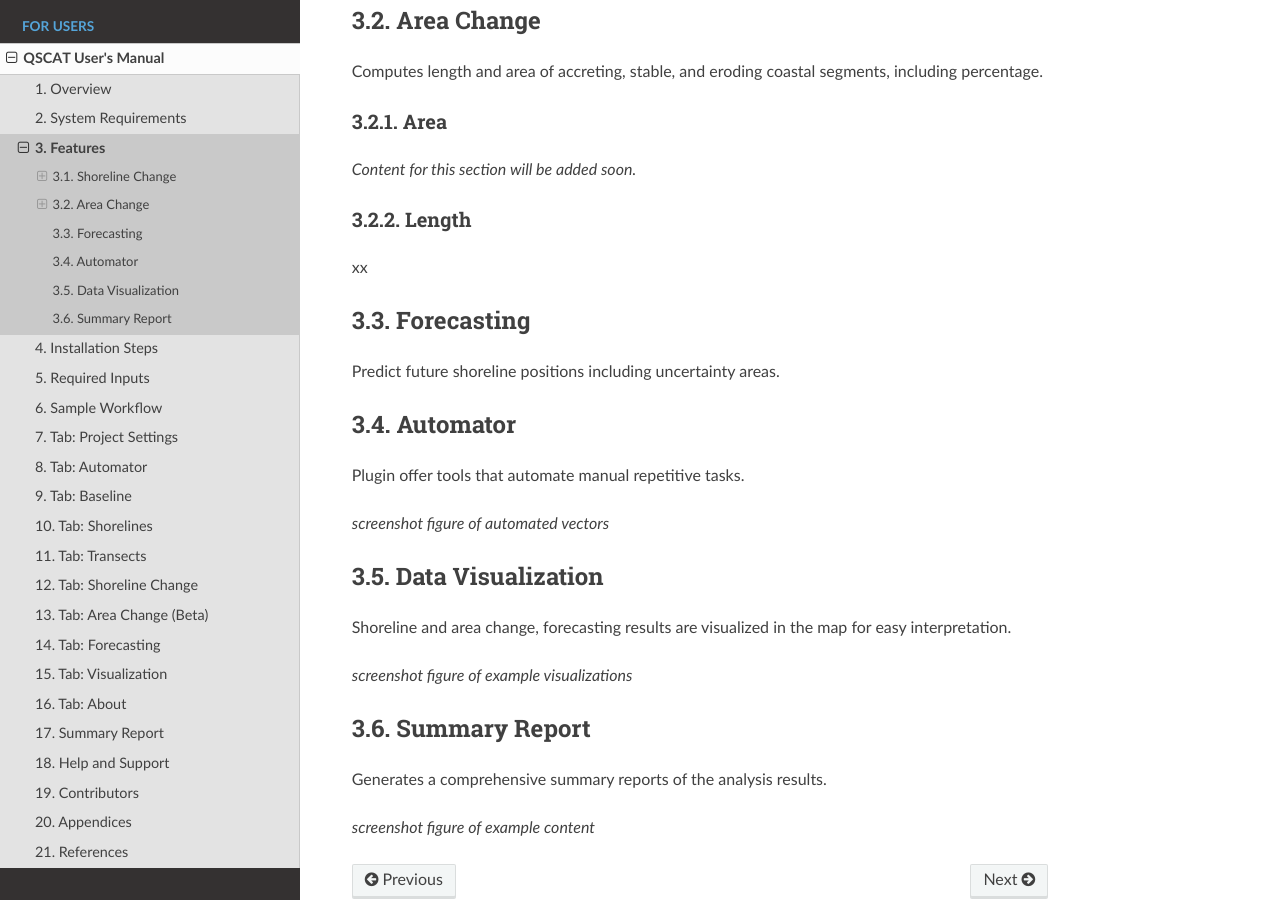
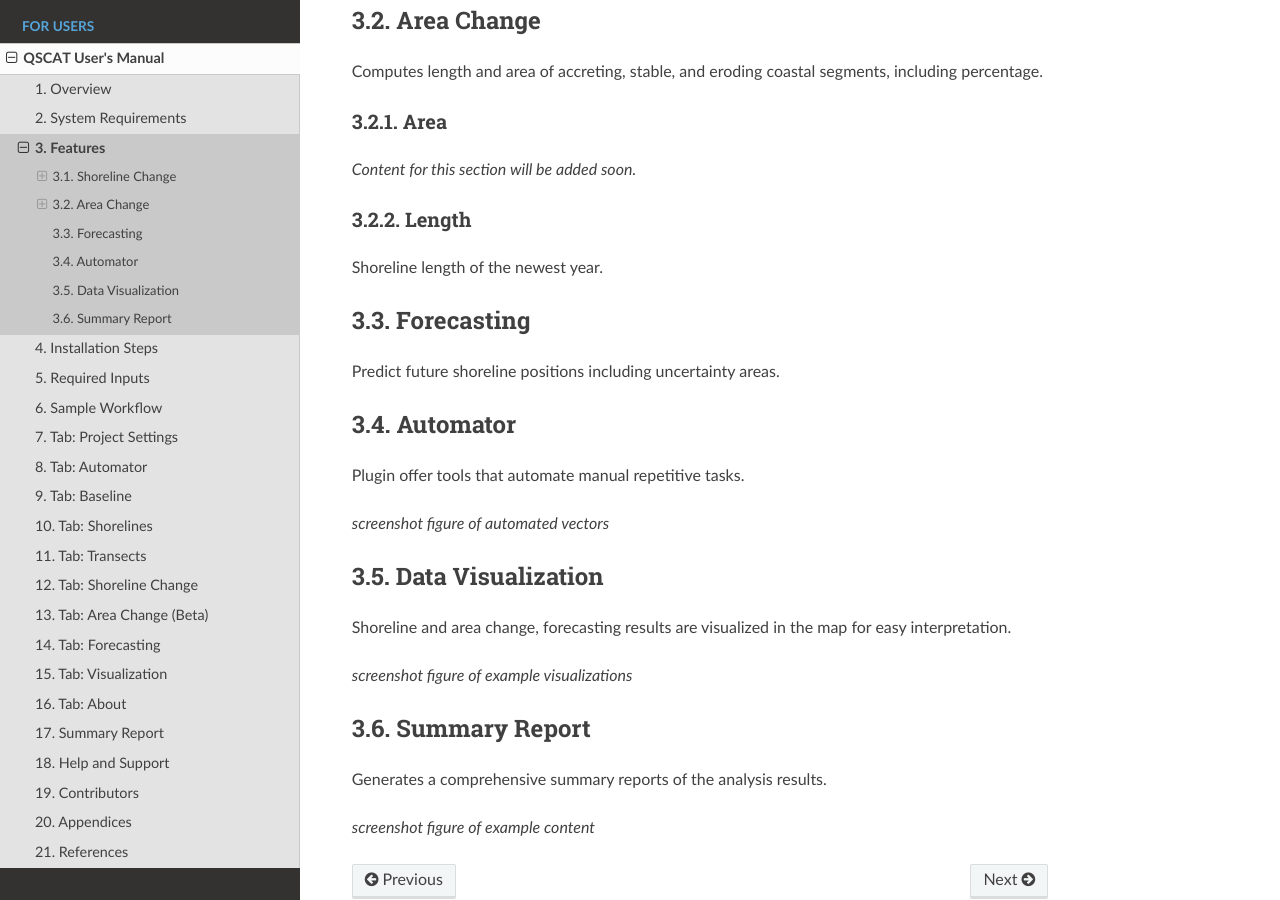
Before and after one commit to upmsi-coaster/qscat-docs, a Sphinx documentation site: the page built from docs/source/users_manual/introduction/features.rst, in a window 1280 px wide and 900 px high, scrolled down 1250 px. Built offline with Sphinx 7.4.7 and the Read the Docs theme 2.0.0, drawn with Linux system fonts in a browser that asks for light colours.

Commit message:
Add description for length (#17)

```diff
--- a/docs/source/users_manual/introduction/features.rst
+++ b/docs/source/users_manual/introduction/features.rst
@@ -61,7 +61,7 @@ Area
 Length
 ......
 
-xx
+Shoreline length of the newest year.
 
 Forecasting
 -----------
```
